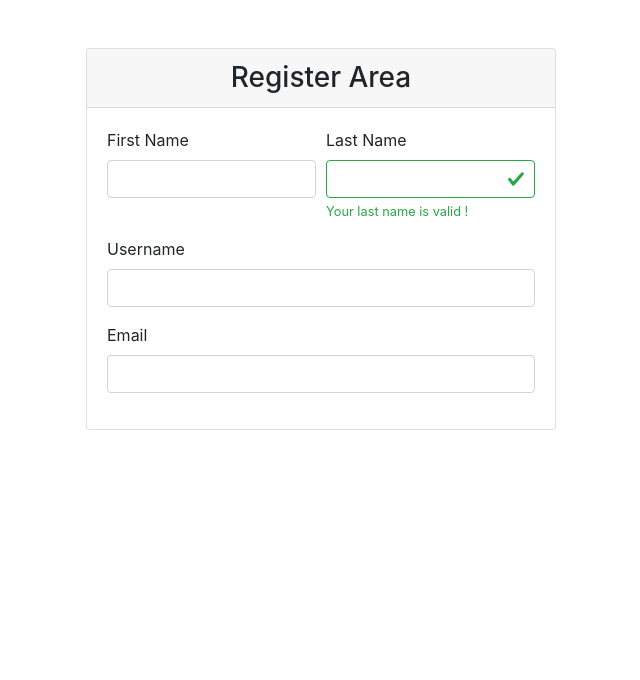
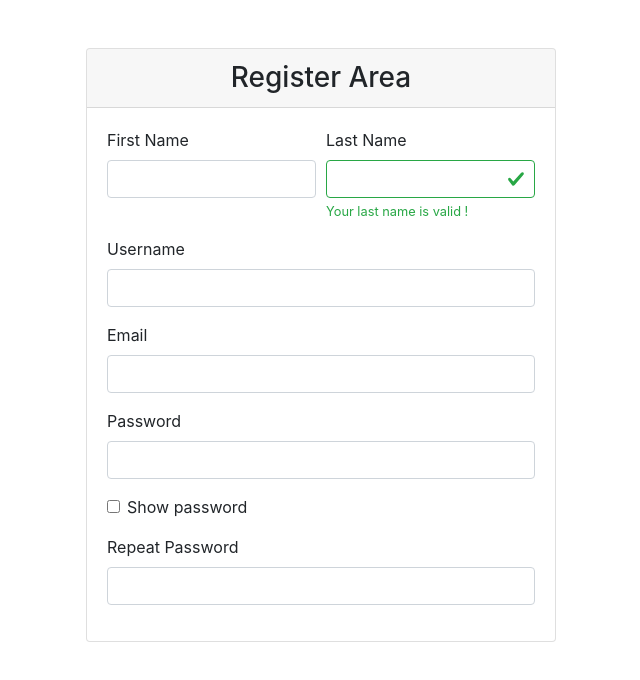
Before and after one commit to micekrRC/myvalidate, a Vue app: page / in a window 1280 px wide. Shown: the top 680 px of the page, without its empty margins (319-959 px from the left). Built offline with nearby package versions, Linux system fonts and the light colour scheme.

Commit message:
password validation sameAs validator added add password states add password and repeatpassword validation add show password checkbox with logic to show or hide password

```diff
--- a/src/components/FormValidation.vue
+++ b/src/components/FormValidation.vue
@@ -71,6 +71,39 @@
 
                         </div>
                 </div>
+                <div class="form-group">
+                    <label>Password</label>
+                    <input type="password" id="password" class="form-control"
+                        v-model.trim="$v.password.$model"
+                        :class="{
+                        'is-invalid' :$v.password.$error,
+                        'is-valid':!$v.password.$invalid }">
+                        <div class="valid-feedback">Your password is valid !</div>
+                        <div class="invalid-feedback">
+                            <span v-if="!$v.password.required">
+                                password is required.
+                            </span>
+                            <span v-if="!$v.password.minLength">
+                                {{ $v.password.$params.minLength.min }} characters minimum.
+                            </span>
+                        </div>
+                </div>
+                <div class="form-group form-check">
+                    <input type="checkbox" id="showpassword" class="form-check-input"
+                    @click="toggleShowPassword" v-model="showpassword">
+                    <label class="form-check-label" for="showpassword">Show password</label>
+                </div>
+                <div class="form-group">
+                    <label>Repeat Password</label>
+                    <input type="password" class="form-control"
+                        v-model.trim="$v.repeatpassword.$model" :class="{
+                        'is-invalid' :$v.repeatpassword.$error,'is-valid': (password != '') ?
+                        !$v.repeatpassword.$invalid : '' }">
+                        <div class="valid-feedback">Your password is identical !</div>
+                        <div class="invalid-feedback">
+                            <span v-if="!$v.repeatpassword.sameAsPassword">Passwords must be identical.</span>
+                        </div>
+                </div>
             </form>
         </div>
 
@@ -81,7 +114,7 @@
 <script>
 
 //import { required, minLength, maxLength, between, email } from 'vuelidate/lib/validators'
-import { required, minLength, maxLength, email } from 'vuelidate/lib/validators'
+import { required, minLength, maxLength, email, sameAs } from 'vuelidate/lib/validators'
 
 export default {
 
@@ -94,7 +127,10 @@ export default {
                 firstname: '',
                 lastname: '',
                 username: '',
-                email: ''
+                email: '',
+                password: '',
+                repeatpassword: '',
+                showpassword: false
             }
     },
     validations: {
@@ -130,27 +166,9 @@ export default {
             email,
             isUnique(value) {
                 if (value === '') return true
-                /*
-                https://stackoverflow.com/questions/53592444/regex-rule-for-email-validation-is-not-working-in-vuejs
-                regex rule for email validation is not working in vuejs
-                */
                 // eslint-disable-next-line
                 var email_regex = /^(([^<>()\[\]\\.,;:\s@"]+(\.[^<>()\[\]\\.,;:\s@"]+)*)|(".+"))@((\[[0-9]{1,3}\.[0-9]{1,3}\.[0-9]{1,3}\.[0-9]{1,3}\])|(([a-zA-Z\-0-9]+\.)+[a-zA-Z]{2,}))$/;
-
-                //var email_regex = /^(([]
-                /*
-                    todo
-                add EMAIL reg expresion later
-                7:31 of 14:49
-                in tutorial
-                https://www.youtube.com/watch?v=SW5OfTAxtDY
-                */
                 return new Promise((resolve) => {
-/*
-                    setTimeout(() => {
-                        resolve(typeof value === 'string' && value.length % 2 !== 0)
-                    }, 350 + Math.random() * 300)
-*/
                     setTimeout(() => {
                         resolve(email_regex.test(value))
                     }, 350 + Math.random() * 300)
@@ -158,6 +176,25 @@ export default {
 
 
                 })
+            }
+        },
+        password: {
+            required,
+            minLength: minLength(8)
+        },
+        repeatpassword: {
+            sameAsPassword: sameAs('password')
+        }
+    },
+    methods: {
+        toggleShowPassword() {
+            var show = document.getElementById('password')
+            if (this.showpassword == false) {
+                this.showpassword = true
+                show.type = "text"
+            } else {
+                this.showpassword = false
+                show.type = "password"
             }
         }
     }
```
